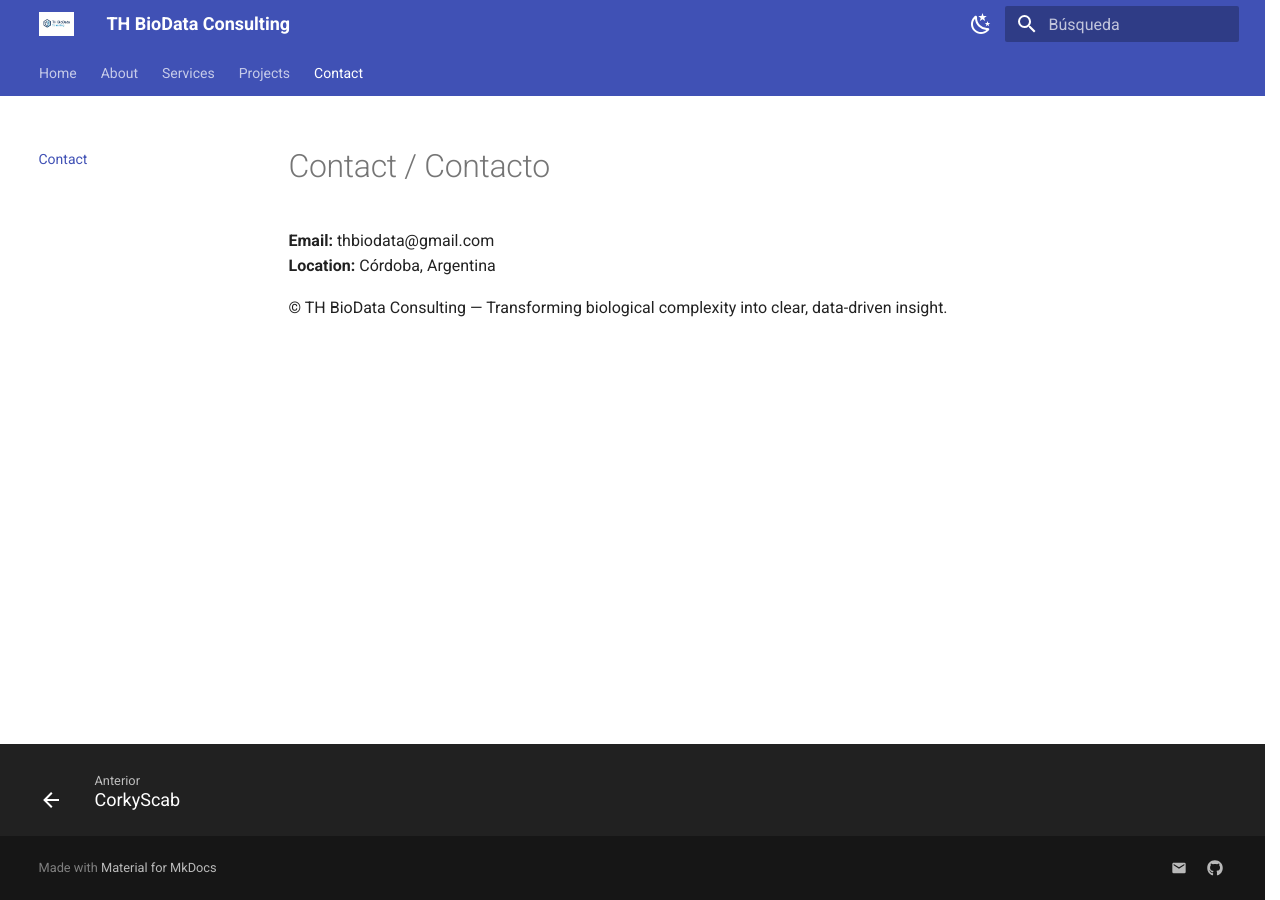
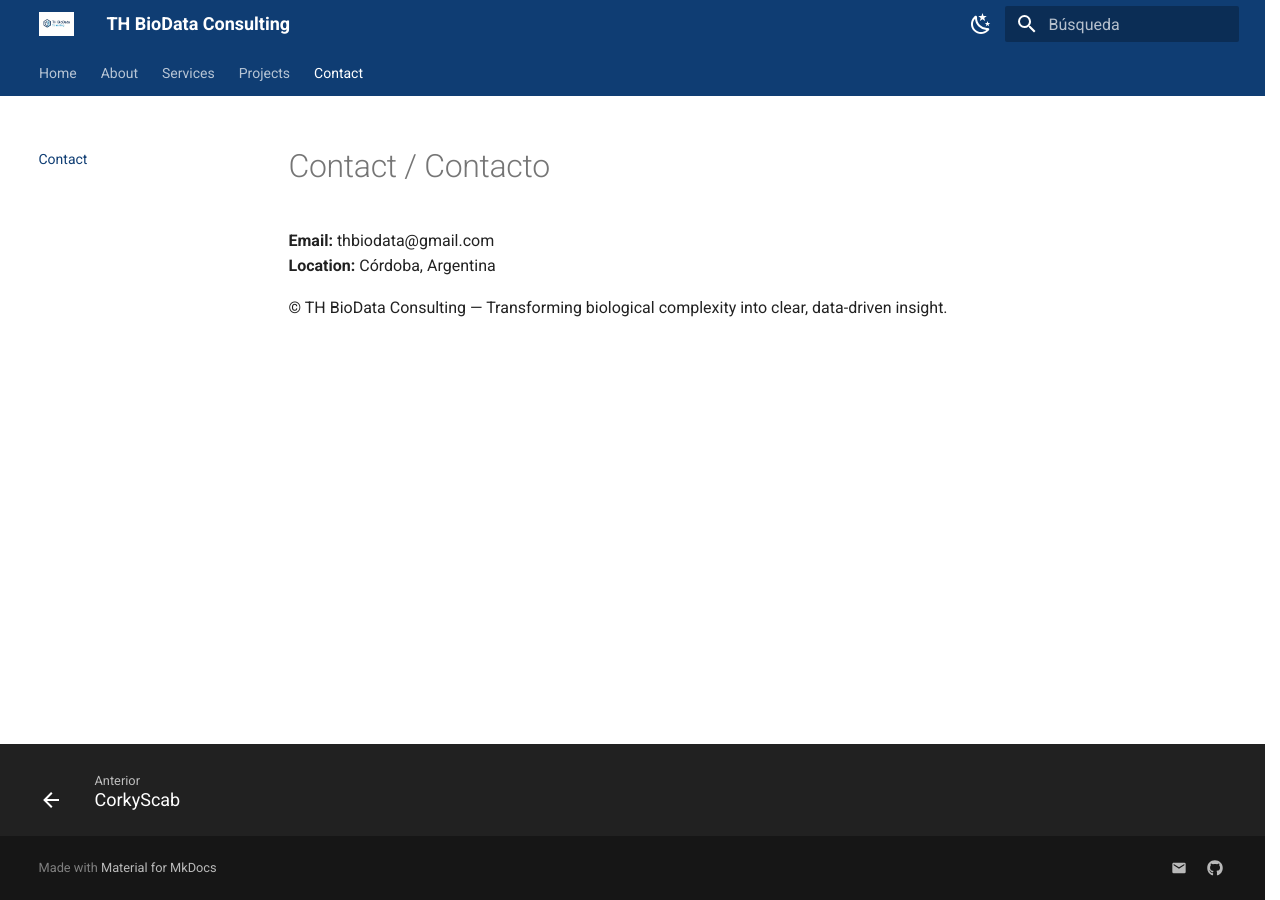
Before and after one commit to TH-BioData/th-biodata.github.io, an MkDocs documentation site: the page built from docs/contact.md, in a window 1280 px wide. Built offline with MkDocs 1.6.1 and Material for MkDocs 9.7.7, drawn with Linux system fonts in a browser that asks for light colours.

Commit message:
Update extra.css

```diff
--- a/docs/styles/extra.css
+++ b/docs/styles/extra.css
@@ -1,13 +1,38 @@
 /* ============================================================
-TH BioData — HOME: Fullscreen hero + sin sidebars/tabs
+TH BioData — HOME: Fullscreen hero + navbar visible + azul global
 ============================================================ */
 
-/* 0) Oculta sidebars y tabs en la Home */
+/* -------------------- Paleta global (Material for MkDocs) -------------------- */
+:root {
+  --th-color-corporate-blue: #0F3D73;      /* primario */
+  --th-color-corporate-light-blue: #7CC6FF;/* acento */
+}
+
+/* Tema claro */
+[data-md-color-scheme="default"] {
+  --md-primary-fg-color: var(--th-color-corporate-blue);
+  --md-primary-fg-color--light: #1E5AA6;
+  --md-primary-fg-color--dark: #0A2350;
+
+  --md-accent-fg-color: var(--th-color-corporate-light-blue);
+}
+
+/* Tema oscuro */
+[data-md-color-scheme="slate"] {
+  --md-primary-fg-color: var(--th-color-corporate-blue);
+  --md-primary-fg-color--light: #2A6BBE;
+  --md-primary-fg-color--dark: #071B3A;
+
+  --md-accent-fg-color: var(--th-color-corporate-light-blue);
+}
+
+/* -------------------- Ajustes específicos de HOME -------------------- */
+
+/* 0) Oculta sidebars en Home, pero DEJA visibles los tabs/navbar */
 body:has(#th-hero) .md-sidebar--primary,
 body:has(#th-hero) .md-sidebar--secondary { display: none !important; }
-body:has(#th-hero) .md-tabs { display: none !important; }
 
-/* 1) Quita límites de ancho/espaciado del layout SOLO en Home */
+/* 1) Layout ancho completo SOLO en Home */
 body:has(#th-hero) .md-main { padding-top: 0 !important; }
 body:has(#th-hero) .md-main > .md-grid {
   max-width: 100% !important;
@@ -24,22 +49,21 @@ body:has(#th-hero) .md-typeset {
   margin: 0 !important;
 }
 
-/* (opcional) evita reflujo por la barra de scroll */
+/* Evita reflujo por barra de scroll */
 html { scrollbar-gutter: stable; }
 
-/* 2) HERO fullscreen real (sin usar left/translate) */
+/* 2) HERO fullscreen */
 #th-hero {
   position: relative;
   width: 100% !important;
-  min-height: 100vh;           /* alto total de pantalla */
-  min-height: 100svh;          /* móvil con barras dinámicas */
+  min-height: 100vh;
+  min-height: 100svh;
   overflow: hidden;
   z-index: 0;
-  /* elimina el margen top que añade Material a los primeros bloques */
 }
 .md-typeset #th-hero { margin: 0 !important; }
 
-/* Fondo de la imagen */
+/* Fondo */
 #th-hero .hero__bg {
   position: absolute;
   inset: 0;
@@ -48,13 +72,13 @@ html { scrollbar-gutter: stable; }
 }
 #th-hero .hero__bg:hover { transform: scale(1.05); filter: brightness(1.06); }
 
-/* Contenido centrado */
+/* Contenido */
 #th-hero .hero__content {
   position: relative;
   z-index: 1;
   display: flex;
   align-items: center;
-  justify-content: center;     /* cambia a flex-start para alinear a izq */
+  justify-content: center;
   flex-direction: column;
   height: 100%;
   text-align: center;
@@ -63,7 +87,7 @@ html { scrollbar-gutter: stable; }
   background: linear-gradient(to bottom, rgba(10,35,80,.30), rgba(10,35,80,.60));
 }
 
-/* Tipografías del hero */
+/* Tipografías */
 .hero__title {
   font-size: 48px;
   font-weight: 700;
@@ -90,7 +114,7 @@ html { scrollbar-gutter: stable; }
 }
 .hero__cta:hover { transform: translateY(-3px); background: #004B8E; }
 
-/* Header semitransparente encima del hero (opcional) */
+/* Header semitransparente sobre el hero (opcional) */
 body:has(#th-hero) .md-header {
   background-color: rgba(15,61,115,.92) !important;
   backdrop-filter: saturate(120%) blur(6px);
```
